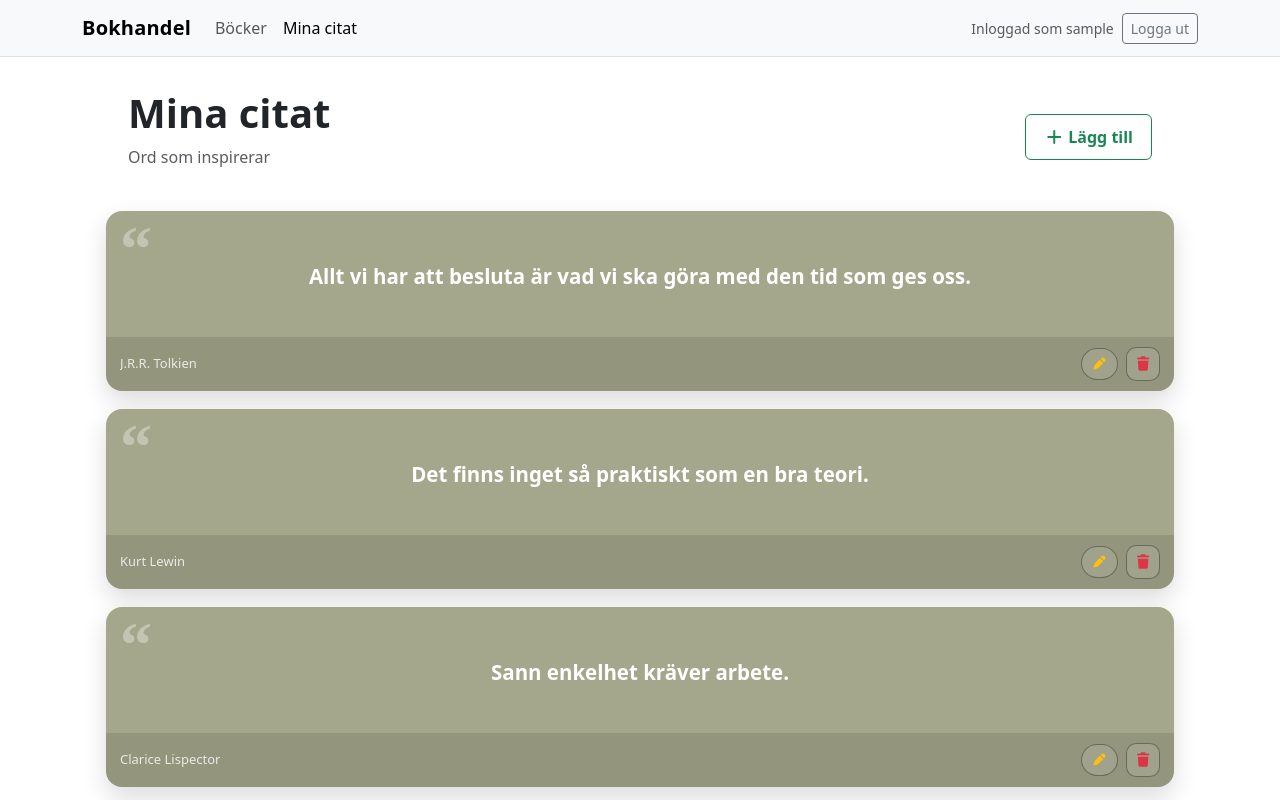
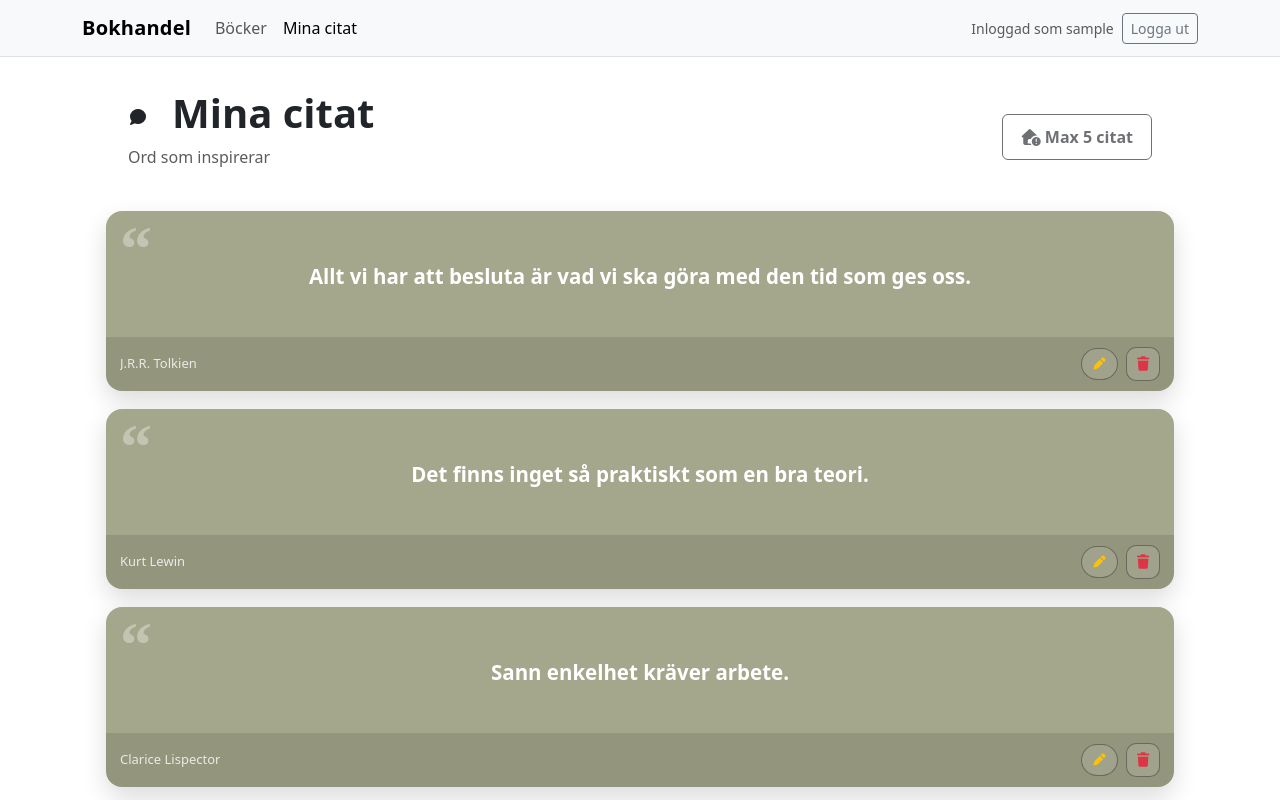
Before and after one commit to marcusmoller97/bookstore, an Angular app in the folder frontend/: page /quotes in a window 1280 px wide. Shown: the top 800 px of the page. Built offline with nearby package versions, Linux system fonts and the light colour scheme; sample sign-in values are in the browser's storage; a small style sheet from the web is missing; a web font is replaced by a local one.

Commit message:
refactor: enhance my-quotes layout and improve button functionality

```diff
--- a/frontend/src/app/features/quotes/pages/my-quotes/my-quotes.html
+++ b/frontend/src/app/features/quotes/pages/my-quotes/my-quotes.html
@@ -3,12 +3,23 @@
   style="width: 80%; max-width: 1100px"
 >
   <div class="pt-2">
-    <h1 class="font-weight-bold text-center quote-main-header">Mina citat</h1>
+    <div class="d-flex align-items-center justify-content-center gap-4">
+      <i class="fa-regular fa-comment quote-main-header"></i>
+      <h1 class="font-weight-bold text-center quote-main-header">Mina citat</h1>
+    </div>
     <p class="text-muted mb-4">Ord som inspirerar</p>
   </div>
-  <button class="btn btn-outline-success add-quote-btn" routerLink="/quotes/new">
-    <i class="fa-solid fa-plus"></i>
-    Lägg till
+  <button
+    class="btn add-quote-btn"
+    [disabled]="isMaxedReached()"
+    [ngClass]="{ 'btn-outline-success': !isMaxedReached() }"
+    routerLink="/quotes/new"
+  >
+    <i *ngIf="isMaxedReached(); else plusicon" class="fa-solid fa-house-circle-exclamation"></i>
+    <ng-template #plusicon>
+      <i class="fa-solid fa-plus"></i>
+    </ng-template>
+    {{ isMaxedReached() ? 'Max 5 citat' : 'Lägg till citat' }}
   </button>
 </div>
 <div class="quotes-grid">
--- a/frontend/src/app/features/quotes/pages/my-quotes/my-quotes.ts
+++ b/frontend/src/app/features/quotes/pages/my-quotes/my-quotes.ts
@@ -18,4 +18,8 @@ export class MyQuotes {
     { id: 4, text: 'Den som har ett varför kan uthärda nästan vilket hur som helst.', author: 'Friedrich Nietzsche' },
     { id: 5, text: 'Gör det lilla du kan, där du är, med det du har.', author: 'Theodore Roosevelt' },
   ];
+
+  isMaxedReached(): boolean {
+    return this.quotes.length >= 5;
+  }
 }
```
